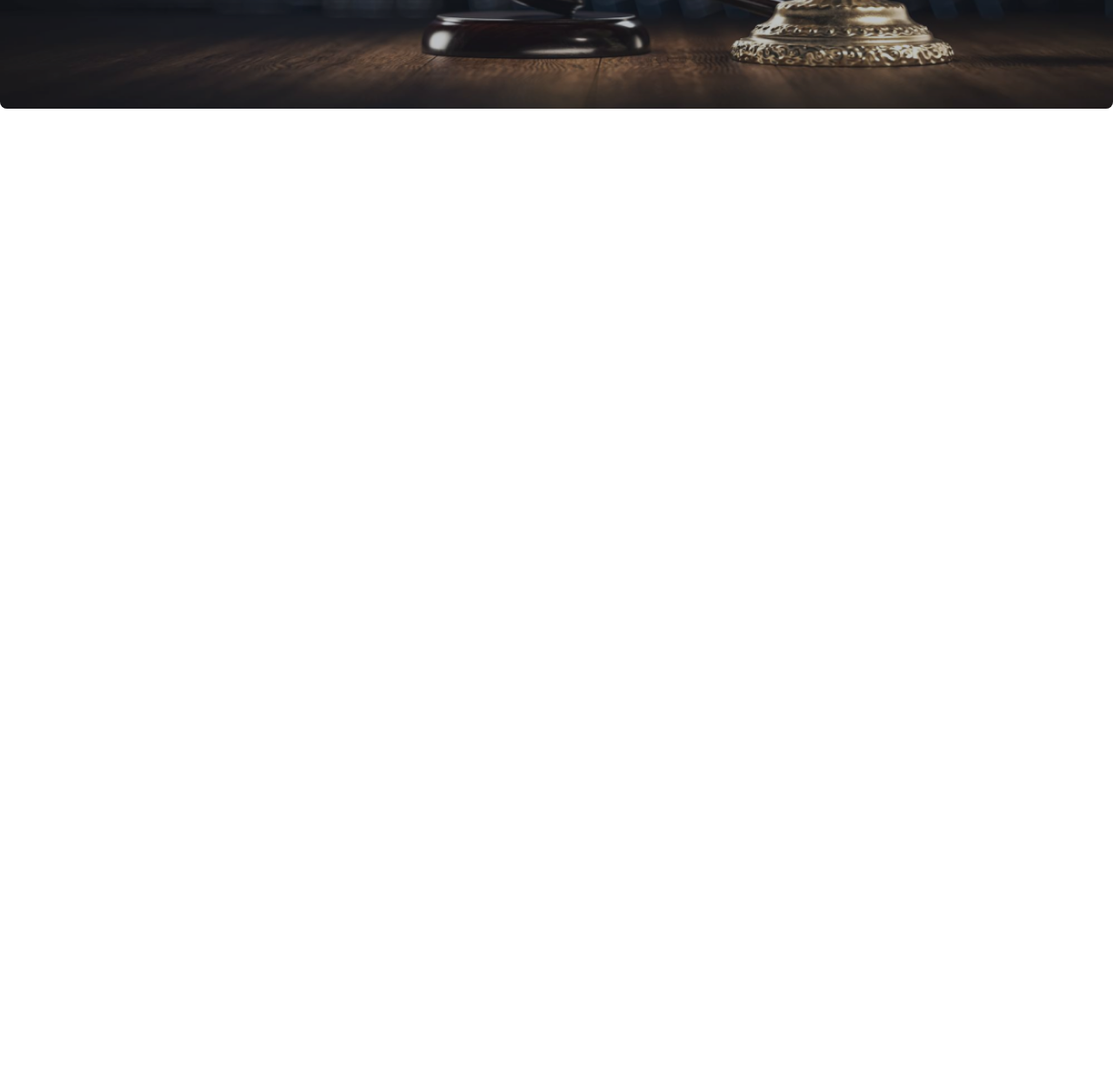
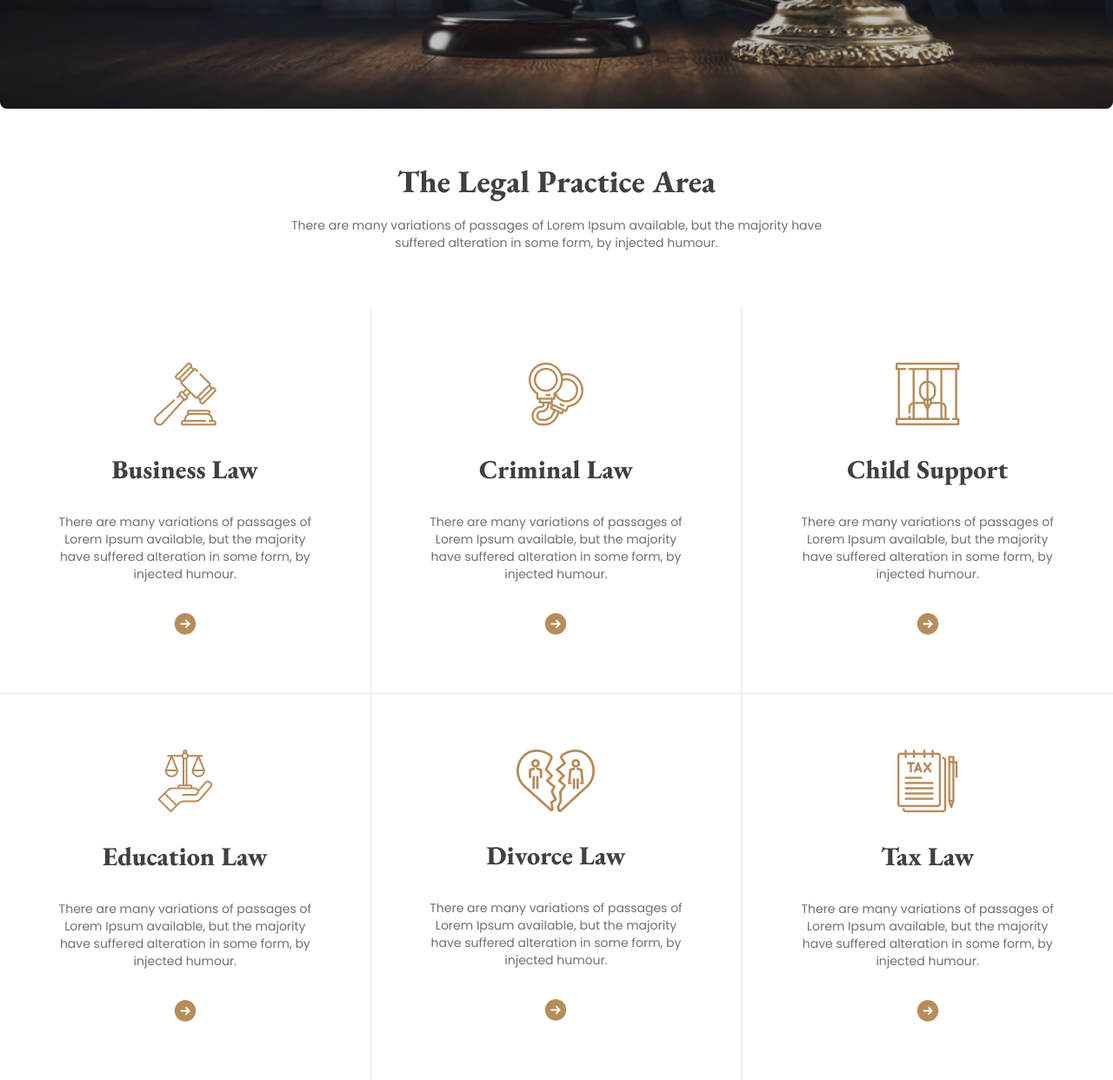
Before and after one commit to SajeedAninda/Legal-Solutions-Sajeed, a plain HTML site: page index.html in a window 1280 px wide. Shown: the part 523-1765 px from the top of the page at 87% size. Before the commit the page ends 800 px from the top, so only its background shows below. Drawn offline with nearby package versions, Linux system fonts and the light colour scheme.

Commit message:
After adding legalpractice section

```diff
--- a/index.html
+++ b/index.html
@@ -62,8 +62,11 @@
                         <div class="">
                             <h1 class="font-garamond mb-5 text-7xl text-white font-extrabold">We Provide Effective <br>
                                 Legal Solutions</h1>
-                        <p class="mb-5 text-[##E7E7E7] font-poppins">There are many variations of passages of Lorem Ipsum available, but the majority <br> have suffered alteration in some form, by injected humour.</p>
-                        <input class="font-poppins w-[70%] py-3 rounded-lg px-4 mr-2 placeholder:text-sm" type="text" placeholder="Search Your Services">
+                            <p class="mb-5 text-[##E7E7E7] font-poppins">There are many variations of passages of Lorem
+                                Ipsum available, but the majority <br> have suffered alteration in some form, by
+                                injected humour.</p>
+                            <input class="font-poppins w-[70%] py-3 rounded-lg px-4 mr-2 placeholder:text-sm"
+                                type="text" placeholder="Search Your Services">
                             <button class="btn font-poppins bg-[#B68C5A] text-white border-none">Search</button>
                         </div>
                     </div>
@@ -72,19 +75,91 @@
         </section>
     </header>
 
+    <!-- MAIN SECTION  -->
+    <main>
+        <!-- LEGAL PRACTICE SECTION  -->
+        <section>
+            <div class="max-w-screen-sm md:max-w-screen-md lg:max-w-screen-xl mx-auto mt-16">
+                <div class="text-center space-y-5">
+                    <h2 class="font-garamond text-[#414040] text-4xl font-extrabold">The Legal Practice Area</h2>
+                    <p class="font-poppins text-[#707070] text-sm font-normal">There are many variations of passages of
+                        Lorem Ipsum available, but the majority have <br> suffered
+                        alteration in some form, by injected humour.
+                    </p>
+                </div>
 
+                <!-- BOXES  -->
 
+                <div class="mt-16 grid grid-cols-1 md:grid-cols-2 lg:grid-cols-3">
+                    <div
+                        class=" text-center flex flex-col justify-center items-center space-y-8 p-16 hover:bg-gradient-to-b from-[#F3F3F3] to-[#FFFFFF]  lg:border-r lg:border-b border-gray-200 ">
+                        <img src="images/business.png" alt="">
+                        <h3 class="font-garamond text-[#414040] text-3xl font-extrabold">Business Law</h3>
+                        <p class="font-poppins text-[#707070] text-sm font-normal">There are many variations of passages
+                            of
+                            Lorem Ipsum available, but the majority have suffered alteration in some form, by injected
+                            humour.</p>
+                        <img class="w-[30px]" src="images/Frame.png" alt="">
+                    </div>
 
+                    <div
+                        class=" text-center flex flex-col justify-center items-center space-y-8 p-16 hover:bg-gradient-to-b from-[#F3F3F3] to-[#FFFFFF]  lg:border-r lg:border-b border-gray-200">
+                        <img src="images/criminal.png" alt="">
+                        <h3 class="font-garamond text-[#414040] text-3xl font-extrabold">Criminal Law</h3>
+                        <p class="font-poppins text-[#707070] text-sm font-normal">There are many variations of passages
+                            of
+                            Lorem Ipsum available, but the majority have suffered alteration in some form, by injected
+                            humour.</p>
+                        <img class="w-[30px]" src="images/Frame.png" alt="">
+                    </div>
 
+                    <div
+                        class=" text-center flex flex-col justify-center items-center space-y-8 p-16 hover:bg-gradient-to-b from-[#F3F3F3] to-[#FFFFFF] lg:border-b border-gray-200">
+                        <img src="images/child.png" alt="">
+                        <h3 class="font-garamond text-[#414040] text-3xl font-extrabold">Child Support</h3>
+                        <p class="font-poppins text-[#707070] text-sm font-normal">There are many variations of passages
+                            of
+                            Lorem Ipsum available, but the majority have suffered alteration in some form, by injected
+                            humour.</p>
+                        <img class="w-[30px]" src="images/Frame.png" alt="">
+                    </div>
 
+                    <div
+                        class=" text-center flex flex-col justify-center items-center space-y-8 p-16 hover:bg-gradient-to-b from-[#F3F3F3] to-[#FFFFFF] lg:border-r border-gray-200">
+                        <img src="images/education.png" alt="">
+                        <h3 class="font-garamond text-[#414040] text-3xl font-extrabold">Education Law</h3>
+                        <p class="font-poppins text-[#707070] text-sm font-normal">There are many variations of passages
+                            of
+                            Lorem Ipsum available, but the majority have suffered alteration in some form, by injected
+                            humour.</p>
+                        <img class="w-[30px]" src="images/Frame.png" alt="">
+                    </div>
 
+                    <div
+                        class=" text-center flex flex-col justify-center items-center space-y-8 p-16 hover:bg-gradient-to-b from-[#F3F3F3] to-[#FFFFFF] lg:border-r border-gray-200">
+                        <img src="images/divorce.png" alt="">
+                        <h3 class="font-garamond text-[#414040] text-3xl font-extrabold">Divorce Law</h3>
+                        <p class="font-poppins text-[#707070] text-sm font-normal">There are many variations of passages
+                            of
+                            Lorem Ipsum available, but the majority have suffered alteration in some form, by injected
+                            humour.</p>
+                        <img class="w-[30px]" src="images/Frame.png" alt="">
+                    </div>
 
+                    <div
+                        class=" text-center flex flex-col justify-center items-center space-y-8 p-16 hover:bg-gradient-to-b from-[#F3F3F3] to-[#FFFFFF]">
+                        <img src="images/tax.png" alt="">
+                        <h3 class="font-garamond text-[#414040] text-3xl font-extrabold">Tax Law</h3>
+                        <p class="font-poppins text-[#707070] text-sm font-normal">There are many variations of passages
+                            of
+                            Lorem Ipsum available, but the majority have suffered alteration in some form, by injected
+                            humour.</p>
+                        <img class="w-[30px]" src="images/Frame.png" alt="">
+                    </div>
+                </div>
 
-
-
-
-    <main class="max-w-screen-sm md:max-w-screen-md lg:max-w-screen-xl navbar mx-auto">
-
+            </div>
+        </section>
     </main>
 </body>
 
```
Lines whose indentation alone changed are shown as unchanged.
